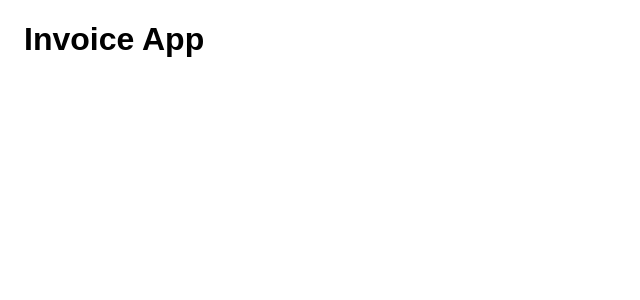
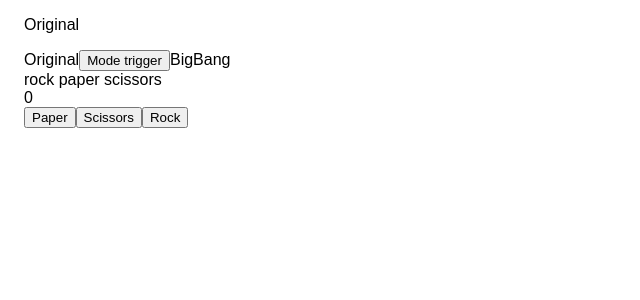
Before and after one commit to Azyfy/rps-ls-game, a React app: page / in a window 1280 px wide. Shown: the top 300 px of the page, without its empty margins (0-640 px from the left). Built offline with nearby package versions, Linux system fonts and the light colour scheme.

Commit message:
Add main game logic

```diff
--- a/public/index.html
+++ b/public/index.html
@@ -5,7 +5,7 @@
 <head>
   <meta charset="UTF-8" />
   <meta name="viewport" content="width=device-width, initial-scale=1, shrink-to-fit=no">
-  <title>Invoice App</title>
+  <title>RPS/LS</title>
 </head>
 
 <body>
--- a/src/App.js
+++ b/src/App.js
@@ -3,10 +3,12 @@ import { setConfig } from "react-hot-loader"
 import React from "react"
 import "./App.scss"
 
+import Game from "./Game.js"
+
 function App() {
 	return (
 		<div className="App" >
-			<h1>Invoice App</h1>
+			<Game />
 		</div>
 	)
 }
--- /dev/null
+++ b/src/Game.js
@@ -0,0 +1,115 @@
+import React from "react"
+import { useState, useEffect } from "react"
+
+import Original from "./components/Original"
+import ModeSwitch from "./components/ModeSwitch"
+import ScoreBoard from "./components/ScoreBoard"
+import BigBang from "./components/BigBang"
+import Result from "./components/Result"
+
+export default function Game() {
+	const originalOptions = ["rock", "paper", "scissors"]
+	const bigBangOptions = ["rock", "paper", "scissors", "lizard", "spock"]
+
+	const [mode, setMode] = useState("Original")
+	const [score, setScore] = useState(0)
+	const [pickOptions, setPickOptions] = useState(originalOptions)
+	const [playerPick, setPlayerPick] = useState(null)
+	const [compPick, setCompPick] = useState(null)
+	const [resultMessage, setResultMessage] = useState(null)
+
+	useEffect( () => {
+
+		if(playerPick != null) {
+			playGame()
+		}
+
+	}, [playerPick])
+
+	function playGame() {
+
+		// console.log("________________________")
+		// console.log("PLAYER PICK", playerPick)
+		// console.log("COMPUTER PICK", compPick)
+
+		//first check is for a draw, rest are for a win condition and last one when the player loses
+		if( playerPick === compPick ) {
+			setResult(0)
+		}
+		else if( playerPick === "rock" && (compPick === "scissors" || compPick === "lizard") ) {
+			setResult(1)
+		}
+		else if( playerPick === "paper" && (compPick === "rock" || compPick === "spock") ) {
+			setResult(1)
+		}
+		else if( playerPick === "scissors" && (compPick === "paper" || compPick === "lizard") ) {
+			setResult(1)
+		}
+		else if( playerPick === "lizard" && (compPick === "paper" || compPick === "spock") ) {
+			setResult(1)
+		}
+		else if( playerPick === "spock" && (compPick === "scissors" || compPick === "rock") ) {
+			setResult(1)
+		}
+		else {
+			setResult(-1)
+		}
+	}
+
+	function setResult(point) {
+
+		let message
+
+		if (point == 1) {
+			message = "You Win"
+		}
+		else if (point == -1) {
+			message = "You Lose"
+		}
+		else if (point == 0) {
+			message = "Draw"
+		}
+		else {
+			message = "Error: bad point"
+		}
+
+		setScore( score + point )
+		setResultMessage( message )
+	}
+
+	function switchMode() {
+		const newMode = (mode == "Original") ? "BigBang" : "Original"
+		const pickOptions = (newMode == "Original") ? originalOptions : bigBangOptions
+
+		setMode(newMode)
+		setPickOptions( pickOptions )
+	}
+
+	function selectOption(option) {
+		setPlayerPick(option)
+		setCompPick( pickCompOption() )
+	}
+
+	function pickCompOption() {
+		const randPick = Math.floor(Math.random() * pickOptions.length)
+
+		return pickOptions[randPick]
+	}
+
+	function resetPicks() {
+		setPlayerPick(null)
+		setCompPick(null)
+	}
+
+	return (
+		<div>
+			<p>{mode}</p>
+			<ModeSwitch switchMode={switchMode} />
+			<ScoreBoard pickOptions={ pickOptions } score={ score } />
+			{ (playerPick == null) ?
+				(mode == "Original") ? <Original selectOption={selectOption} /> : <BigBang selectOption={selectOption} />
+				: <Result resetPicks={ resetPicks } message={ resultMessage } />
+			}
+		</div>
+	)
+}
--- /dev/null
+++ b/src/components/BigBang.js
@@ -0,0 +1,13 @@
+import React from "react"
+
+export default function BigBang({ selectOption }) {
+	return (
+		<div>
+			<button onClick={ () => selectOption("paper") } > Paper </button>
+			<button onClick={ () => selectOption("scissors") } > Scissors </button>
+			<button onClick={ () => selectOption("rock") } > Rock </button>
+			<button onClick={ () => selectOption("lizard") } > Lizard </button>
+			<button onClick={ () => selectOption("spock") } > Spock </button>
+		</div>
+	)
+}
--- /dev/null
+++ b/src/components/ModeSwitch.js
@@ -0,0 +1,13 @@
+import React from "react"
+
+export default function ModeSwitch({ switchMode }) {
+	return (
+		<div>
+			<div>
+				<span>Original</span>
+				<button onClick={ switchMode } > Mode trigger </button>
+				<span>BigBang</span>
+			</div>
+		</div>
+	)
+}
--- /dev/null
+++ b/src/components/Original.js
@@ -0,0 +1,11 @@
+import React from "react"
+
+export default function Original({ selectOption }) {
+	return (
+		<div>
+			<button onClick={ () => selectOption("paper") } > Paper </button>
+			<button onClick={ () => selectOption("scissors") } > Scissors </button>
+			<button onClick={ () => selectOption("rock") } > Rock </button>
+		</div>
+	)
+}
--- /dev/null
+++ b/src/components/Result.js
@@ -0,0 +1,10 @@
+import React from "react"
+
+export default function Result({ resetPicks, message }) {
+	return (
+		<div>
+			<div> { message } </div>
+			<button onClick={ resetPicks } > Play Again </button>
+		</div>
+	)
+}
--- /dev/null
+++ b/src/components/ScoreBoard.js
@@ -0,0 +1,19 @@
+import React from "react"
+
+export default function ScoreBoard({ pickOptions, score }) {
+	return (
+		<div>
+			<div>
+				{ pickOptions.map( option => {
+					return (
+						<span key={ option } > { option } </span>
+					)
+				}
+				) }
+			</div>
+			<div>
+				{ score }
+			</div>
+		</div>
+	)
+}
```
Also changed, not shown: .eslintrc.json.
